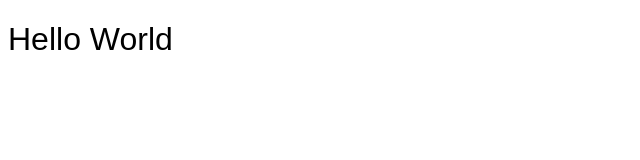
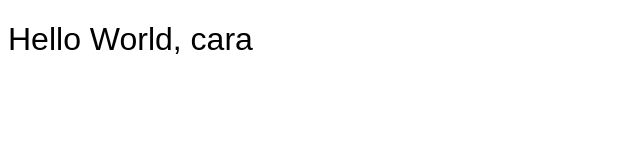
Before and after one commit to testcara/tekton_triggers_learning, a plain HTML site: page index.html in a window 1280 px wide. Shown: the whole page, without its empty margins (0-640 px from the left). Drawn offline with Linux system fonts and the light colour scheme.

Commit message:
update index page

```diff
--- a/index.html
+++ b/index.html
@@ -14,7 +14,7 @@
 </head>
 <body>
     <h1>
-        Hello World
+        Hello World, cara
     </h1>
 
 </body>
```
